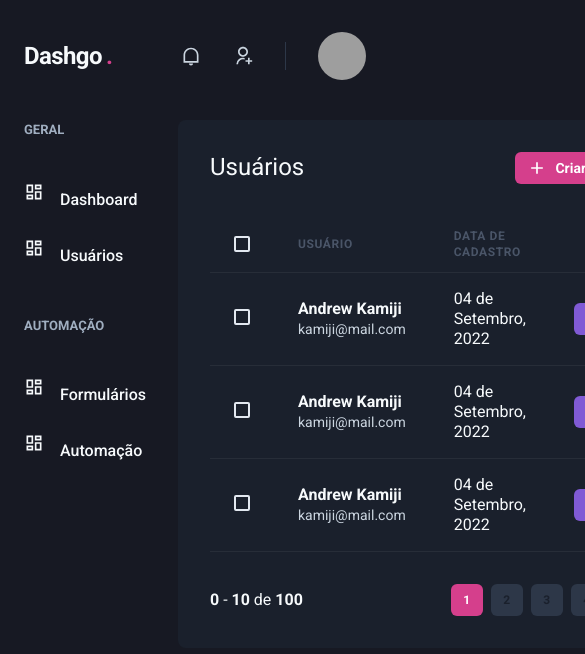
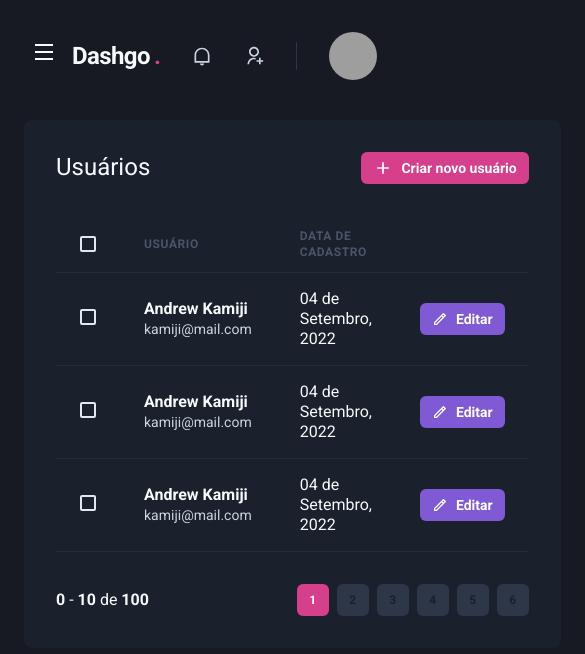
Before and after one commit to kamijidias/Dashgo, a Next.js app: page /users in a window 390 px wide. Shown: the top 654 px of the page, 585 px wide, since content can reach past the window. Built offline with nearby package versions, Linux system fonts and the light colour scheme; grey boxes are pictures that could not be loaded.

Commit message:
Sidebar responsiva

```diff
--- a/src/components/Header/index.tsx
+++ b/src/components/Header/index.tsx
@@ -1,4 +1,6 @@
-import { Flex, useBreakpointValue } from "@chakra-ui/react";
+import { Flex, Icon, IconButton, useBreakpointValue } from "@chakra-ui/react";
+import { RiMenuLine } from "react-icons/ri";
+import { useSidebarDrawer } from "../../contexts/SidebarDrawerContext";
 
 import { Logo } from "./Logo";
 import { NotificationNav } from "./NotificationNav";
@@ -6,6 +8,8 @@
 import { SearchBox } from "./SearchBox";
 
 export function Header() {
+    const { onOpen } = useSidebarDrawer()
+
     const isWideVersion = useBreakpointValue({
         base: false,
         lg: true,
@@ -22,14 +26,28 @@
             px="6"
             align="center"
         >
+
+            {!isWideVersion && (
+                <IconButton
+                    aria-label="Open navigation"
+                    icon={<Icon as={RiMenuLine} />}
+                    fontSize="24"
+                    variant="unstyled"
+                    onClick={onOpen}
+                    mr="2"
+                >
+
+                </IconButton>
+            )}
+
             <Logo />
 
-            { isWideVersion && <SearchBox /> }
+            {isWideVersion && <SearchBox />}
 
             <Flex align="center" ml="auto">
                 <NotificationNav />
 
-                <Profile showProfileData={isWideVersion}/>
+                <Profile showProfileData={isWideVersion} />
             </Flex>
         </Flex>
     );
--- a/src/components/Sidebar/NavLink.tsx
+++ b/src/components/Sidebar/NavLink.tsx
@@ -1,6 +1,5 @@
 import { Icon, Link, Text, LinkProps as ChakraLinkProps } from "@chakra-ui/react";
 import { ElementType } from "react";
-import { RiDashboardLine } from "react-icons/ri";
 
 interface NavLinkProps extends ChakraLinkProps {
     icon: ElementType;
@@ -10,7 +9,7 @@
 export function NavLink({ icon, children, ...rest }: NavLinkProps) {
     return (
         <Link display="flex" alignItems="center" {...rest}>
-            <Icon as={RiDashboardLine} fontSize="20" />
+            <Icon as={icon} fontSize="20" />
             <Text mt="4" ml="4" fontWeight="medium">{children}</Text>
         </Link>
     );
--- /dev/null
+++ b/src/components/Sidebar/SidebarNav.tsx
@@ -0,0 +1,19 @@
+import { Stack } from "@chakra-ui/react";
+import { RiContactsLine, RiDashboardLine, RiGitMergeLine, RiInputMethodLine } from "react-icons/ri";
+import { NavLink } from "./NavLink";
+import { NavSection } from "./NavSection";
+
+export function SideBarNav() {
+    return (
+        <Stack spacing="12" align="flex-start">
+            <NavSection title="GERAL">
+                <NavLink icon={RiDashboardLine}>Dashboard</NavLink>
+                <NavLink icon={RiContactsLine}>Usuários</NavLink>
+            </NavSection>
+            <NavSection title="AUTOMAÇÃO">
+                <NavLink icon={RiInputMethodLine}>Formulários</NavLink>|
+                <NavLink icon={RiGitMergeLine}>Automação</NavLink>|
+            </NavSection>
+        </Stack>
+    );
+}
--- a/src/components/Sidebar/index.tsx
+++ b/src/components/Sidebar/index.tsx
@@ -1,21 +1,37 @@
-import { Box, Stack } from "@chakra-ui/react";
-import { RiContactsLine, RiGitMergeLine, RiInputMethodLine } from "react-icons/ri";
+import { Box, Drawer, DrawerBody, DrawerCloseButton, DrawerContent, DrawerHeader, DrawerOverlay, Stack, useBreakpointValue } from "@chakra-ui/react";
+import { useSidebarDrawer } from "../../contexts/SidebarDrawerContext";
 
-import { NavLink } from "./NavLink";
-import { NavSection } from "./NavSection";
+import { SideBarNav } from "./SidebarNav";
 
 export function Sidebar() {
+    const { isOpen, onClose } = useSidebarDrawer()
+
+    const isDrawerSidebar = useBreakpointValue({
+        base: true,
+        lg: false,
+    })
+
+    if (isDrawerSidebar) {
+        return (
+            <Drawer isOpen={isOpen} placement="left" onClose={onClose}>
+                <DrawerOverlay>
+                    <DrawerContent bg="gray.800" padding="4">
+                        <DrawerCloseButton mt="6" />
+                        <DrawerHeader>Navegação</DrawerHeader>
+
+                        <DrawerBody>
+                            <SideBarNav />
+                        </DrawerBody>
+                    </DrawerContent>
+                </DrawerOverlay>
+            </Drawer>
+        )
+    }
+
     return (
         <Box as="aside" w="64" mr="8">
             <Stack spacing="12" align="flex-start">
-                <NavSection title="GERAL">
-                    <NavLink icon={RiContactsLine}>Dashboard</NavLink>
-                    <NavLink icon={RiContactsLine}>Usuários</NavLink>
-                </NavSection>
-                <NavSection title="AUTOMAÇÃO">
-                    <NavLink icon={RiInputMethodLine}>Formulários</NavLink>|
-                    <NavLink icon={RiGitMergeLine}>Automação</NavLink>|
-                </NavSection>
+                <SideBarNav />
             </Stack>
         </Box>
     );
--- /dev/null
+++ b/src/contexts/SidebarDrawerContext.tsx
@@ -0,0 +1,28 @@
+import { useDisclosure, UseDisclosureReturn,  } from "@chakra-ui/react";
+import { useRouter } from "next/router";
+import { createContext, ReactNode, useContext, useEffect } from "react";
+
+interface SidebarDrawerProviderProps {
+    children: ReactNode;
+}
+
+type SidebarDrawerContextData = UseDisclosureReturn
+
+const SidebarDrawerContext = createContext({} as SidebarDrawerContextData);
+
+export function SideDrawerProvider({ children }: SidebarDrawerProviderProps) {
+    const disclosure = useDisclosure()
+    const router = useRouter()
+
+    useEffect(() => {
+        disclosure.onClose()
+    }, [router.asPath])
+
+    return(
+        <SidebarDrawerContext.Provider value={disclosure}>
+            {children}
+        </SidebarDrawerContext.Provider>
+    )
+}
+
+export const useSidebarDrawer = () => useContext(SidebarDrawerContext)
--- a/src/pages/_app.tsx
+++ b/src/pages/_app.tsx
@@ -1,11 +1,14 @@
 import { AppProps } from 'next/app';
 import { ChakraProvider } from '@chakra-ui/react'
 import { theme } from './styles/theme';
+import { SideDrawerProvider } from '../contexts/SidebarDrawerContext';
 
 function MyApp({ Component, pageProps }: AppProps): JSX.Element {
   return (
     <ChakraProvider theme={theme}>
+      <SideDrawerProvider>
       <Component {...pageProps} />
+      </SideDrawerProvider>
     </ChakraProvider>
   );
 }
```
